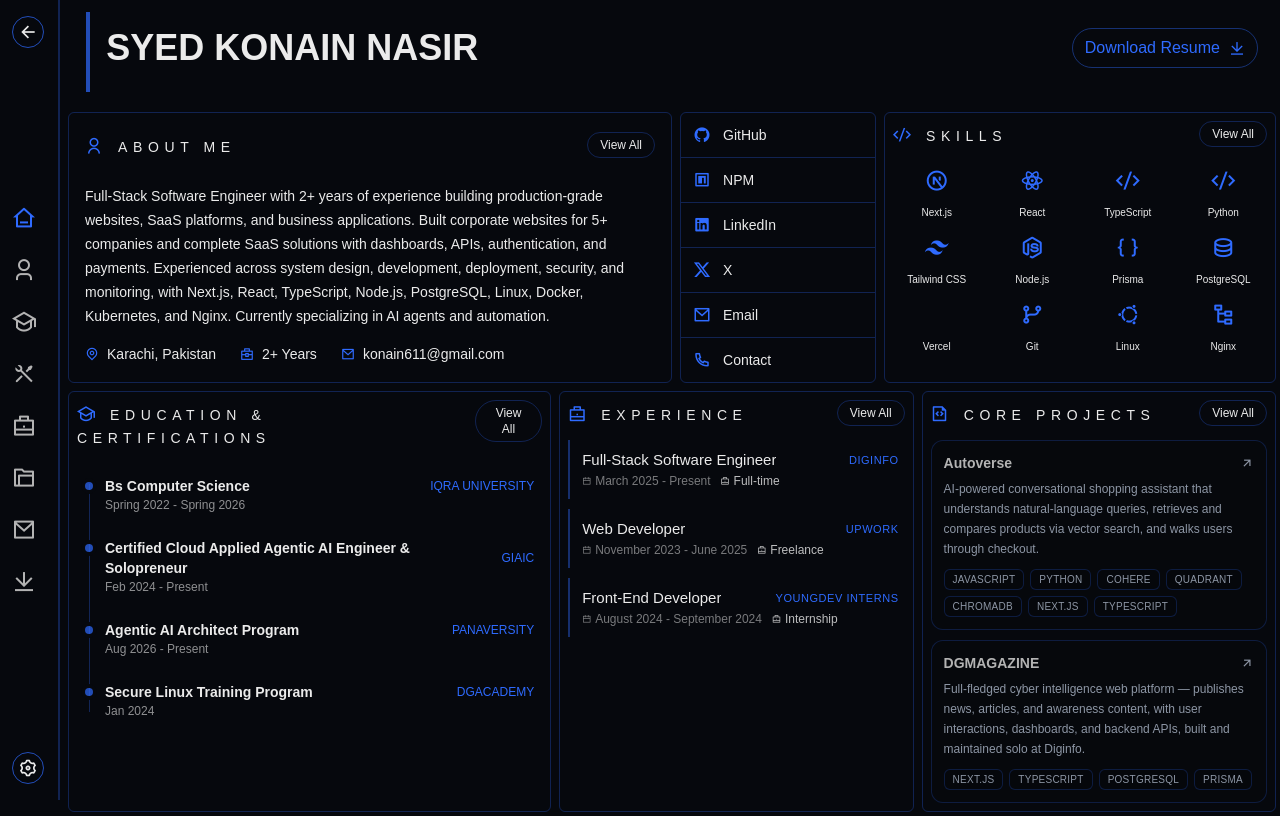
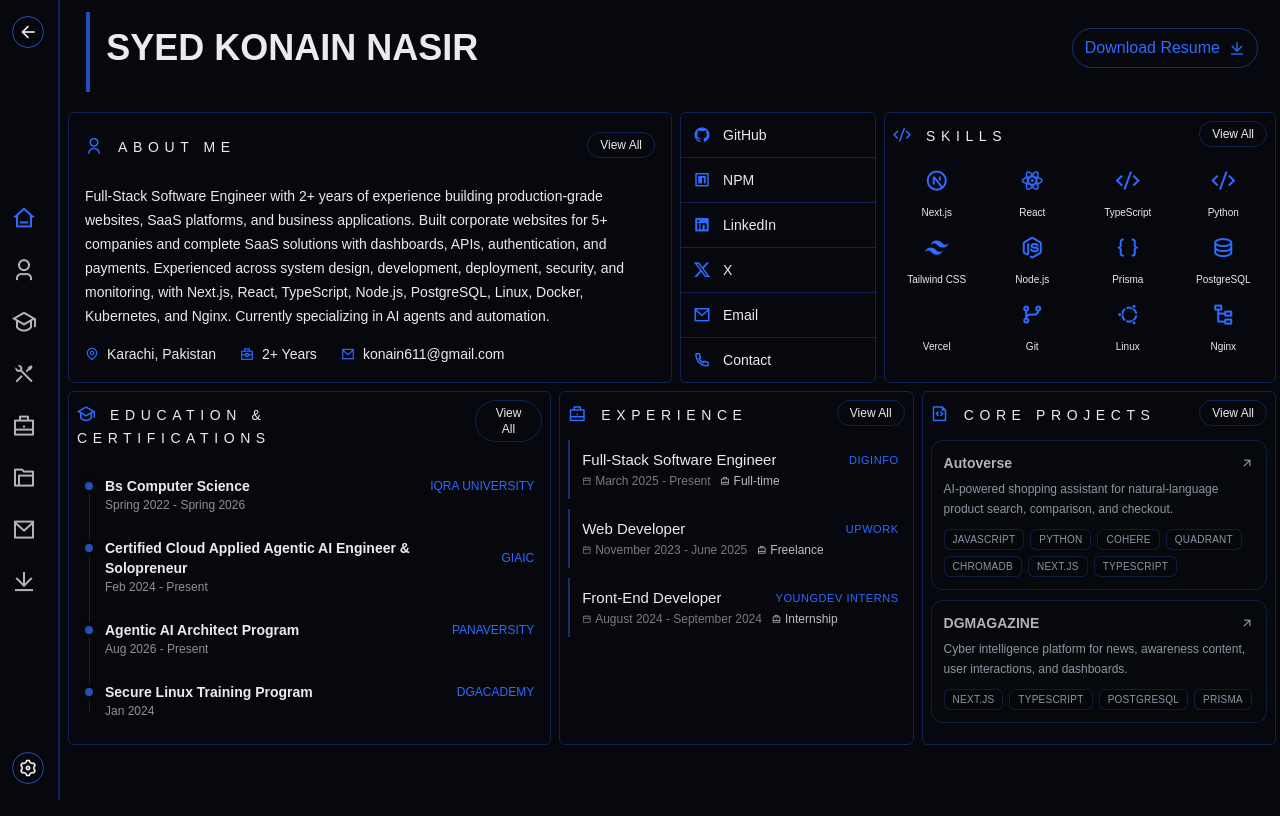
Before and after one commit to konain611/Portfolio, a Next.js app in the folder syedkonainnasir/: page /detailed in a window 1280 px wide. Built offline with nearby package versions, Linux system fonts and the light colour scheme; some icons are missing.

Commit message:
Update Projects.jsx

```diff
--- a/syedkonainnasir/src/components/Projects.jsx
+++ b/syedkonainnasir/src/components/Projects.jsx
@@ -4,7 +4,7 @@ const projects = [
 {
   title: "Autoverse",
   description:
-      "AI-powered conversational shopping assistant that understands natural-language queries, retrieves and compares products via vector search, and walks users through checkout.",
+    "AI-powered shopping assistant for natural-language product search, comparison, and checkout.",
   stack: [
     "Javascript",
     "Python",
@@ -19,7 +19,7 @@ const projects = [
 {
   title: "DGMAGAZINE",
   description:
-      "Full-fledged cyber intelligence web platform — publishes news, articles, and awareness content, with user interactions, dashboards, and backend APIs, built and maintained solo at Diginfo.",
+    "Cyber intelligence platform for news, awareness content, user interactions, and dashboards.",
   stack: ["Next.js", "TypeScript", "PostgreSQL", "Prisma"],
   href: "https://dgmagazine.net",
 },
```
Lines whose indentation alone changed are shown as unchanged.
